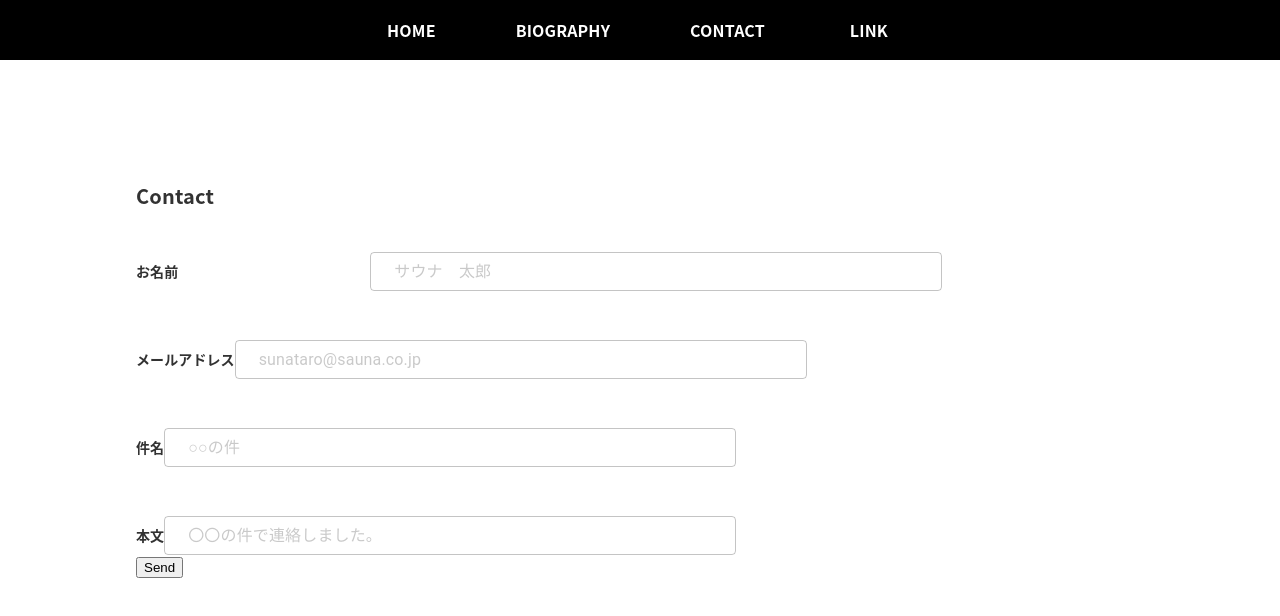
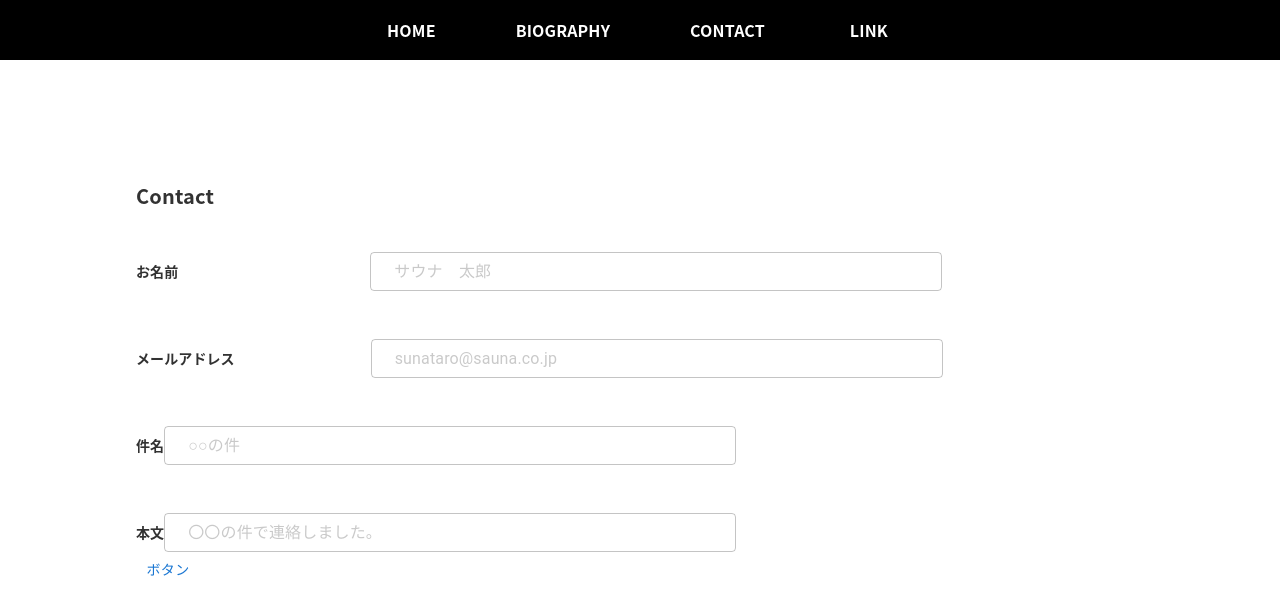
Before and after one commit to wavwav/myPage, a React (Create React App) app in the folder frontend/: page /contact in a window 1280 px wide. Shown: the top 616 px of the page. Built offline with nearby package versions, Linux system fonts and the light colour scheme; no server answers.

Commit message:
問い合わせ完成

```diff
--- a/frontend/src/pages/Contact.tsx
+++ b/frontend/src/pages/Contact.tsx
@@ -7,6 +7,7 @@ import FormTitleTypo from '../conponents/pageUtil/FormTitleTypo';
 import emailjs from '@emailjs/browser';
 import { TextField } from '@mui/material';
 import styled from '@mui/material/styles/styled';
+import { Button } from '@mui/material';
 
 const useStyles = makeStyles(() => ({
   rootPadding: {
@@ -24,12 +25,14 @@ const useStyles = makeStyles(() => ({
     justifyContent: 'center',
     display: 'flex'
   },
-  bodyPosition: {
-    marginTop: '24px',
+  nameMargin: {
+    marginRight: '192px',
+  },
+  mailMargin: {
+    marginRight: '136px',
   },
   fieldStyle: {
     marginRight: '192px',
-    height: '40px'
   },
   nameForms: {
     marginTop: '40px',
@@ -65,64 +68,67 @@ function Contact() {
   const templateID = process.env.REACT_APP_TEMPLATE_ID;
   const publicKey = process.env.REACT_APP_PUBLIC_KEY;
 
-  const [name, setName] = useState<string>();
-  const [mail, setMail] = useState<string>();
-  const [title, setTitle] = useState<string>();
-  const [message, setMessage] = useState<string>();
+  const [name, setName] = useState<string>('');
+  const [mail, setMail] = useState<string>('');
+  const [title, setTitle] = useState<string>('');
+  const [message, setMessage] = useState<string>('');
 
   const classes = useStyles();
-  const form = useRef();
+
+  (function () {
+    emailjs.init(publicKey || '');
+    console.log(publicKey)
+  })();
 
   const sendEmail = (e: any) => {
     e.preventDefault();
-    emailjs.sendForm(serviceID || '', templateID || '', form.current || '', publicKey)
-      .then((result: any) => {
-        console.log(result.text);
-      }, (error: any) => {
-        console.log(error.text);
-      });
-  };
-  if (
-    publicKey !== undefined &&
-    serviceID !== undefined &&
-    templateID !== undefined
-  ) {
+
     const template_param = {
       to_name: name,
       from_email: mail,
       title: title,
       message: message,
     }
-  };
+
+    emailjs.send(
+      serviceID || '',
+      templateID || '',
+      template_param,
+      publicKey || ''
+    ).then(() => {
+      window.alert('お問い合わせを送信致しました。');
+      setName('');
+      setMail('');
+      setMessage('');
+      setTitle('');
+    });
+
+  }
 
   return (
     <Box>
       <TopBar />
       <Grid container={true} className={classes.rootPadding}>
         <Box className={classes.topDefaultBoxPosition}>
-
           <SubtitleTypo name='Contact' />
-
-          <form onSubmit={sendEmail}>
-            <Box>
+          <Box >
             <Box className={classes.nameForms}>
-                <Box style={{ marginRight: '192px' }}>
+              <Box className={classes.nameMargin}>
                 <FormTitleTypo name="お名前" />
               </Box>
               <StyledTextField id="to_name" placeholder="サウナ　太郎" variant="outlined" value={name} defaultValue=''
-                  onChange={(e) => setName(e.target.value)} sx={{
-                    marginRight: '192px',
-                    height: '40px'
-                  }}
+                onChange={(e) => setName(e.target.value)}
                 className={classes.fieldStyle} />
             </Box>
             <Box className={classes.othersForms}>
+              <Box className={classes.mailMargin}>
                 <FormTitleTypo name="メールアドレス" />
+              </Box>
               <StyledTextField id="from_email" placeholder="sunataro@sauna.co.jp" variant="outlined" value={mail} defaultValue=''
                 onChange={(e) => setMail(e.target.value)}
                 sx={{
                   marginRight: '192px',
-                    height: '40px'
+
                 }}
                 className={classes.fieldStyle} />
             </Box>
@@ -132,7 +138,7 @@ function Contact() {
                 onChange={(e) => setTitle(e.target.value)}
                 sx={{
                   marginRight: '192px',
-                    height: '40px'
+
                 }}
                 className={classes.fieldStyle} />
             </Box>
@@ -142,14 +148,14 @@ function Contact() {
                 onChange={(e) => setMessage(e.target.value)}
                 sx={{
                   marginRight: '192px',
-                    height: '40px'
+
                 }}
                 className={classes.fieldStyle} />
             </Box>
-              <input type="submit" value="Send" />
+            <Button onClick={(e) => sendEmail(e)}>
+              ボタン
+              </Button>
           </Box>
-          </form>
-
         </Box>
       </Grid>
     </Box>
```
Lines whose indentation alone changed are shown as unchanged.
